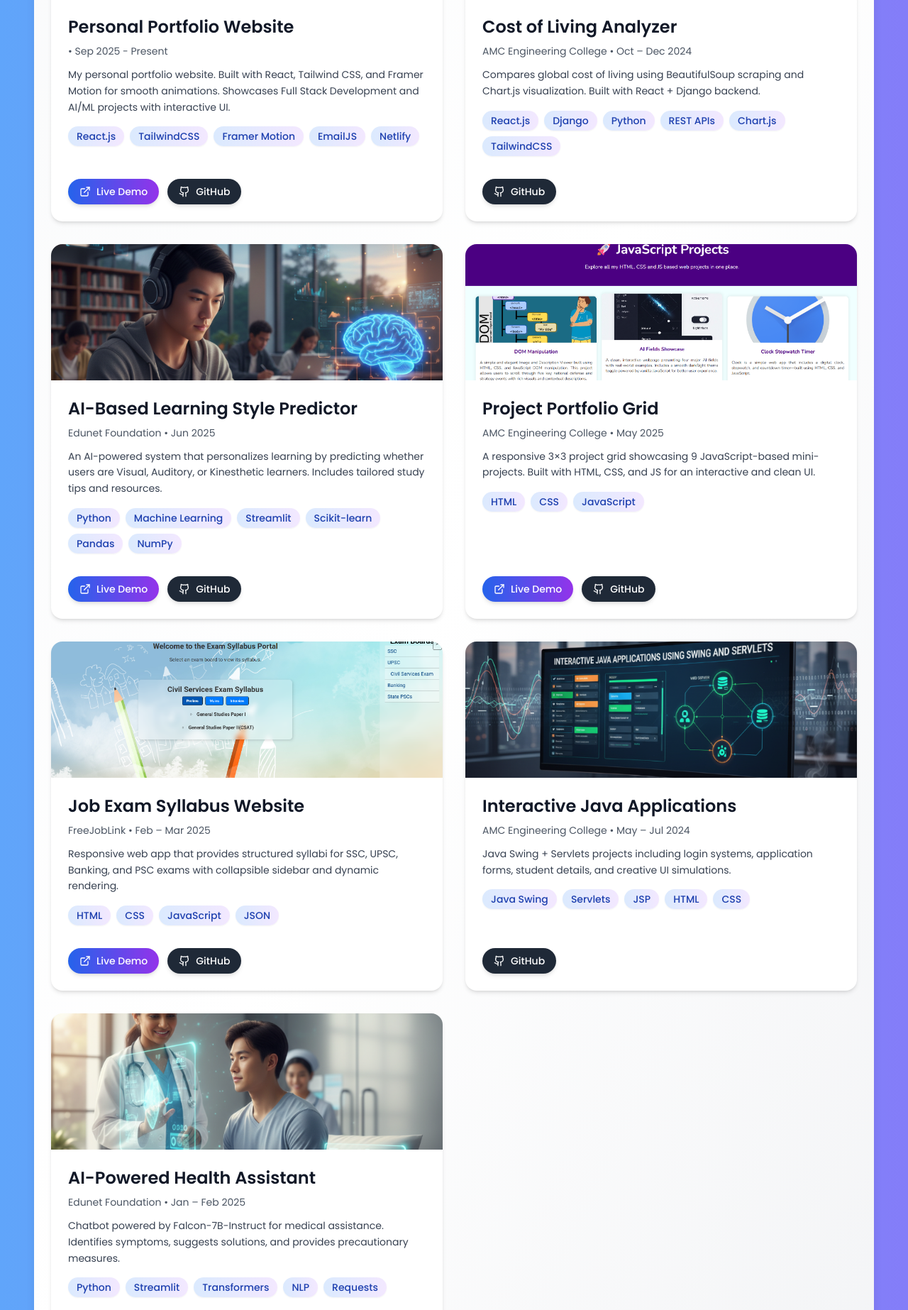
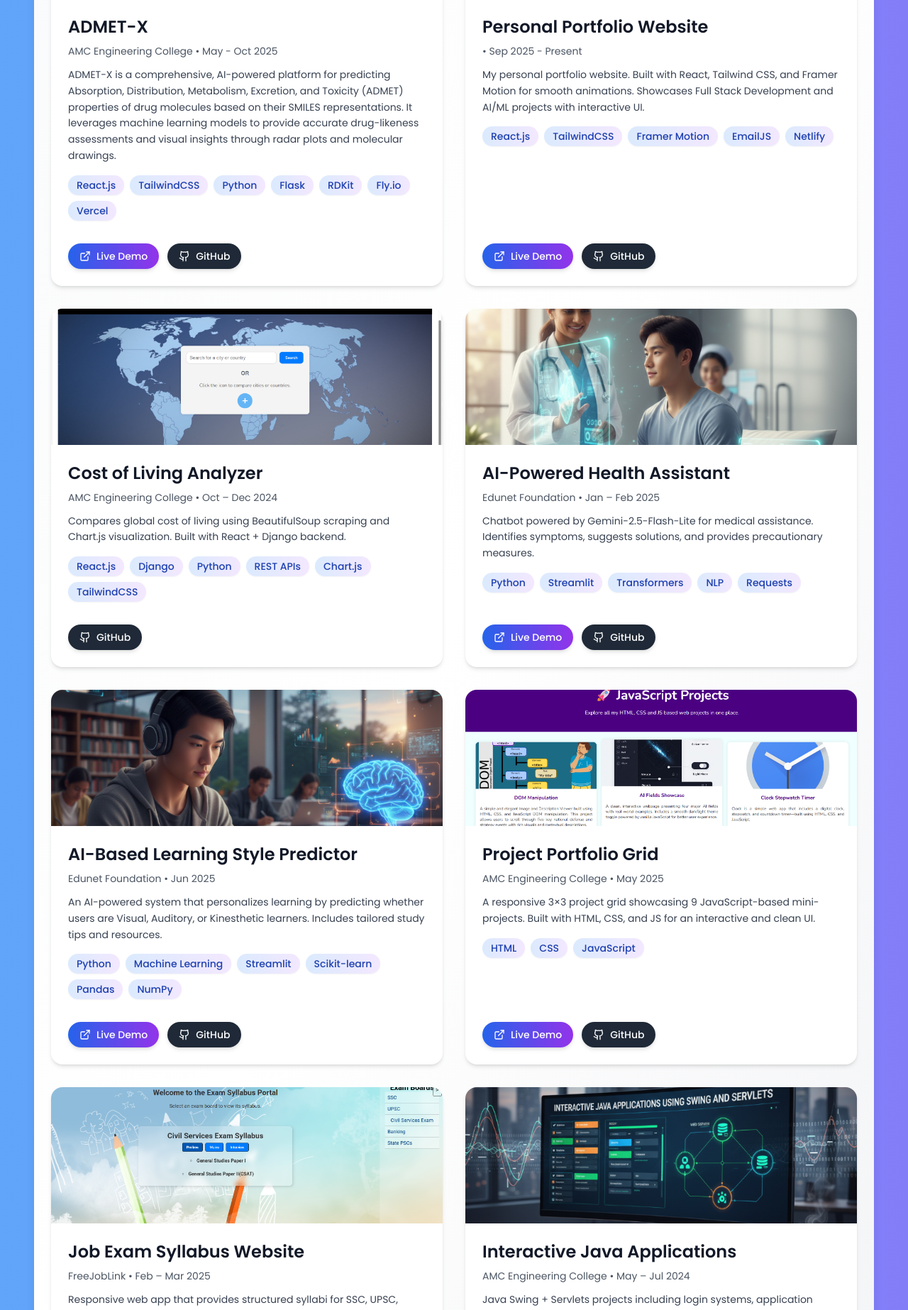
Before and after one commit to RohithReddyGK/Portfolio, a React (Vite) app in the folder my-portfolio/: page / in a window 1280 px wide. Shown: the part 3298-5144 px from the top of the page at 71% size. Built offline with nearby package versions, Linux system fonts and the light colour scheme.

Commit message:
Updated Projects section

```diff
--- a/my-portfolio/src/components/Projects.jsx
+++ b/my-portfolio/src/components/Projects.jsx
@@ -5,6 +5,16 @@ import { ExternalLink, Github } from "lucide-react";
 
 export default function Projects() {
   const projects = [
+    {
+      title: "ADMET-X",
+      org: "AMC Engineering College",
+      period: "May - Oct 2025",
+      description: "ADMET-X is a comprehensive, AI-powered platform for predicting Absorption, Distribution, Metabolism, Excretion, and Toxicity (ADMET) properties of drug molecules based on their SMILES representations. It leverages machine learning models to provide accurate drug-likeness assessments and visual insights through radar plots and molecular drawings.",
+      skills: ["React.js", "TailwindCSS", "Python", "Flask", "RDKit", "Fly.io", "Vercel"],
+      github: "https://github.com/RohithReddyGK/ADMET-X",
+      live: "https://admet-x.vercel.app",
+      image: "/projects/ADMET-X Image.png"
+    },
     {
       title: "Personal Portfolio Website",
       period: "Sep 2025 - Present",
@@ -25,6 +35,17 @@ export default function Projects() {
         "https://github.com/RohithReddyGK/Cost-of-Living-Analyzer-Global-Insights-With-Interactive-Data-Visualization",
       live: "#",
       image: "/projects/Cost of Living Analyzer.png"
+    },
+    {
+      title: "AI-Powered Health Assistant",
+      org: "Edunet Foundation",
+      period: "Jan – Feb 2025",
+      description:
+        "Chatbot powered by Gemini-2.5-Flash-Lite for medical assistance. Identifies symptoms, suggests solutions, and provides precautionary measures.",
+      skills: ["Python", "Streamlit", "Transformers", "NLP", "Requests"],
+      github: "https://github.com/RohithReddyGK/AI-Powered-Health-Assistant",
+      live: "https://aihealth-assistant-chatbot.streamlit.app/",
+      image: "/projects/AI-Powered Health Assistant.png"
     },
     {
       title: "AI-Based Learning Style Predictor",
@@ -70,17 +91,6 @@ export default function Projects() {
         "https://github.com/RohithReddyGK/Interactive-Java-Applications-Using-Swing-and-Servlets",
       live: "#",
       image: "/projects/Interactive Java Applications.png"
-    },
-    {
-      title: "AI-Powered Health Assistant",
-      org: "Edunet Foundation",
-      period: "Jan – Feb 2025",
-      description:
-        "Chatbot powered by Falcon-7B-Instruct for medical assistance. Identifies symptoms, suggests solutions, and provides precautionary measures.",
-      skills: ["Python", "Streamlit", "Transformers", "NLP", "Requests"],
-      github: "https://github.com/RohithReddyGK/AI-Powered-Health-Assistant",
-      live: "https://rohithreddygk-ai-powered-health-assistant-aichatbot-wd5ka5.streamlit.app/",
-      image: "/projects/AI-Powered Health Assistant.png"
     },
   ];
 
```
Also changed, not shown: my-portfolio/public/projects/ADMET-X Image.png (added), 1 other file (tests, documents, lock files or other folders).
